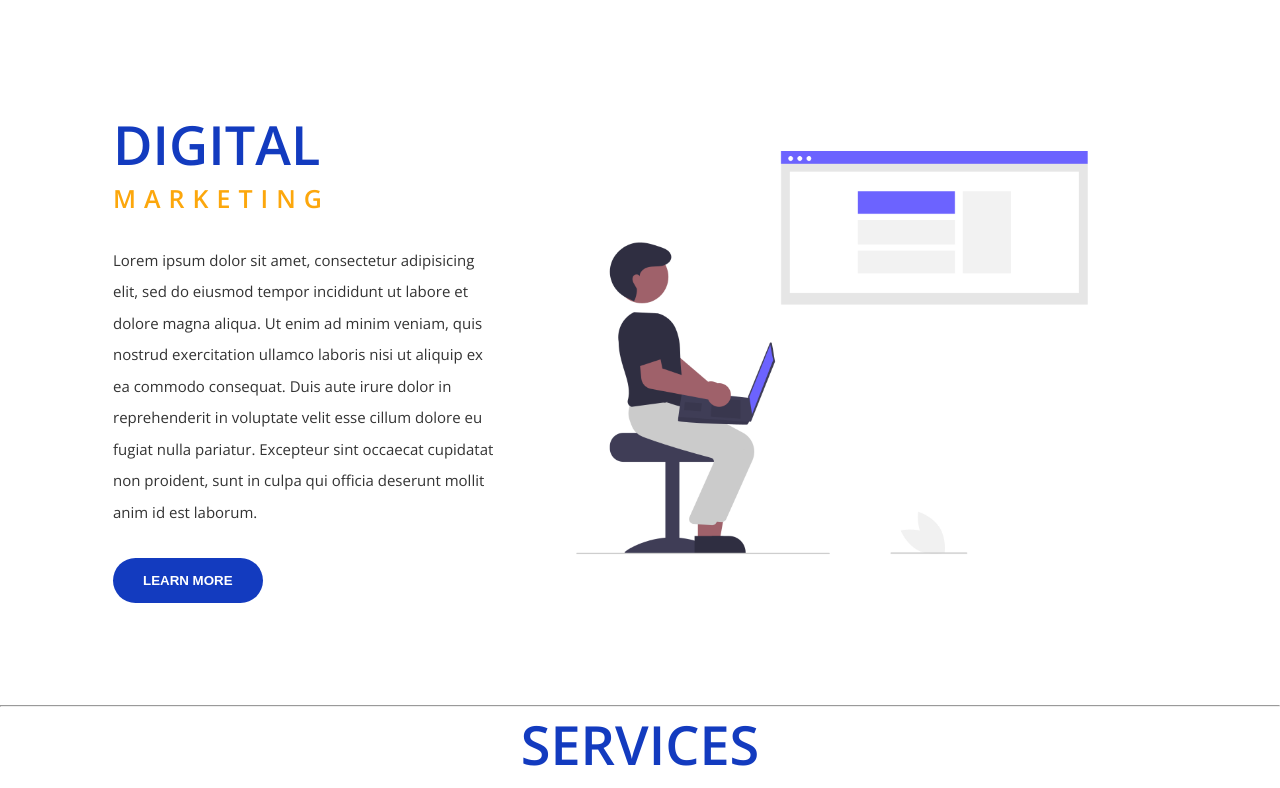
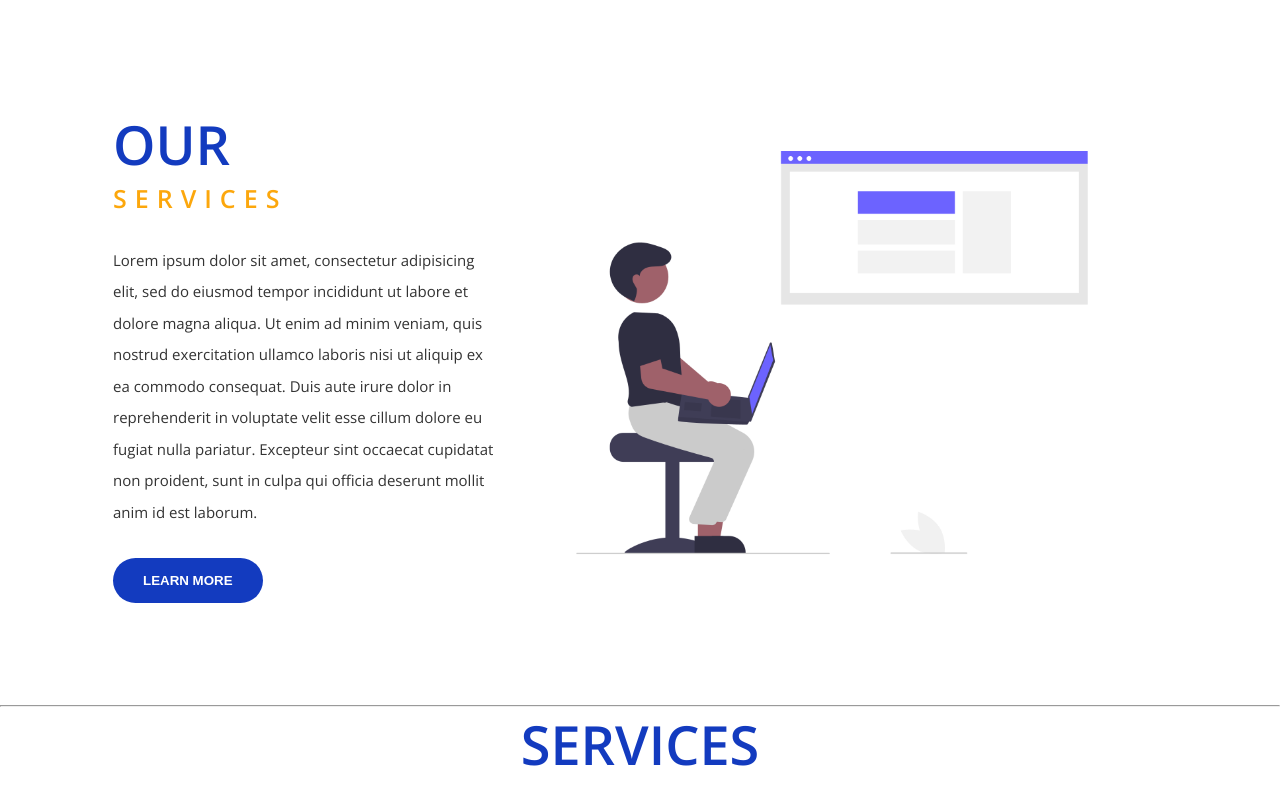
Before and after one commit to jahidmomin/digital-flexbox-site, a plain HTML site: page service.html in a window 1280 px wide. Shown: the part 95-883 px from the top of the page. Drawn offline with nearby package versions, Linux system fonts and the light colour scheme.

Commit message:
Update service.html

```diff
--- a/service.html
+++ b/service.html
@@ -25,8 +25,8 @@
     </div>
     <div class="main">
         <div class="content-left">
-            <h1>Digital</h1>
-            <h2>Marketing</h2>
+            <h1>Our</h1>
+            <h2>Services</h2>
             <p>Lorem ipsum dolor sit amet, consectetur adipisicing elit, sed do eiusmod
                 tempor incididunt ut labore et dolore magna aliqua. Ut enim ad minim veniam,
                 quis nostrud exercitation ullamco laboris nisi ut aliquip ex ea commodo
```
